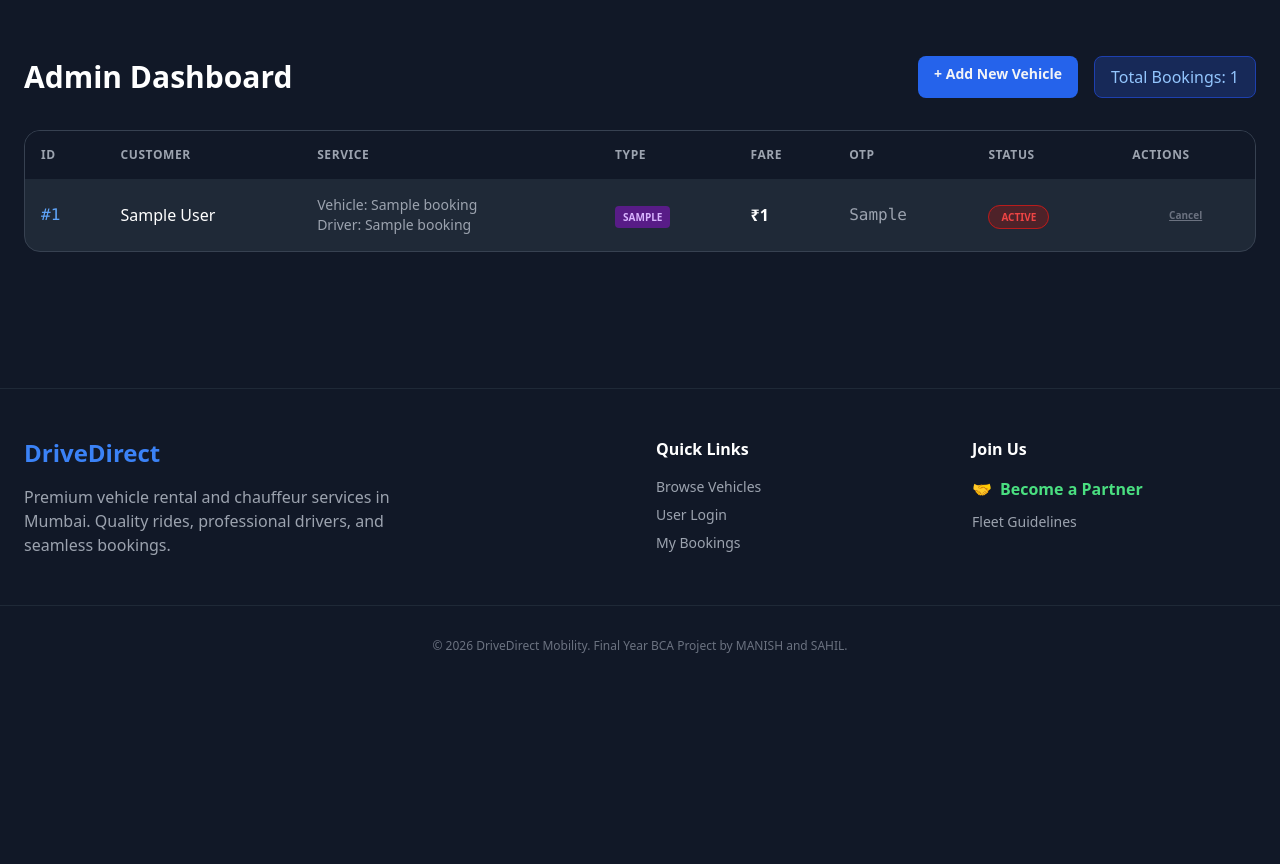
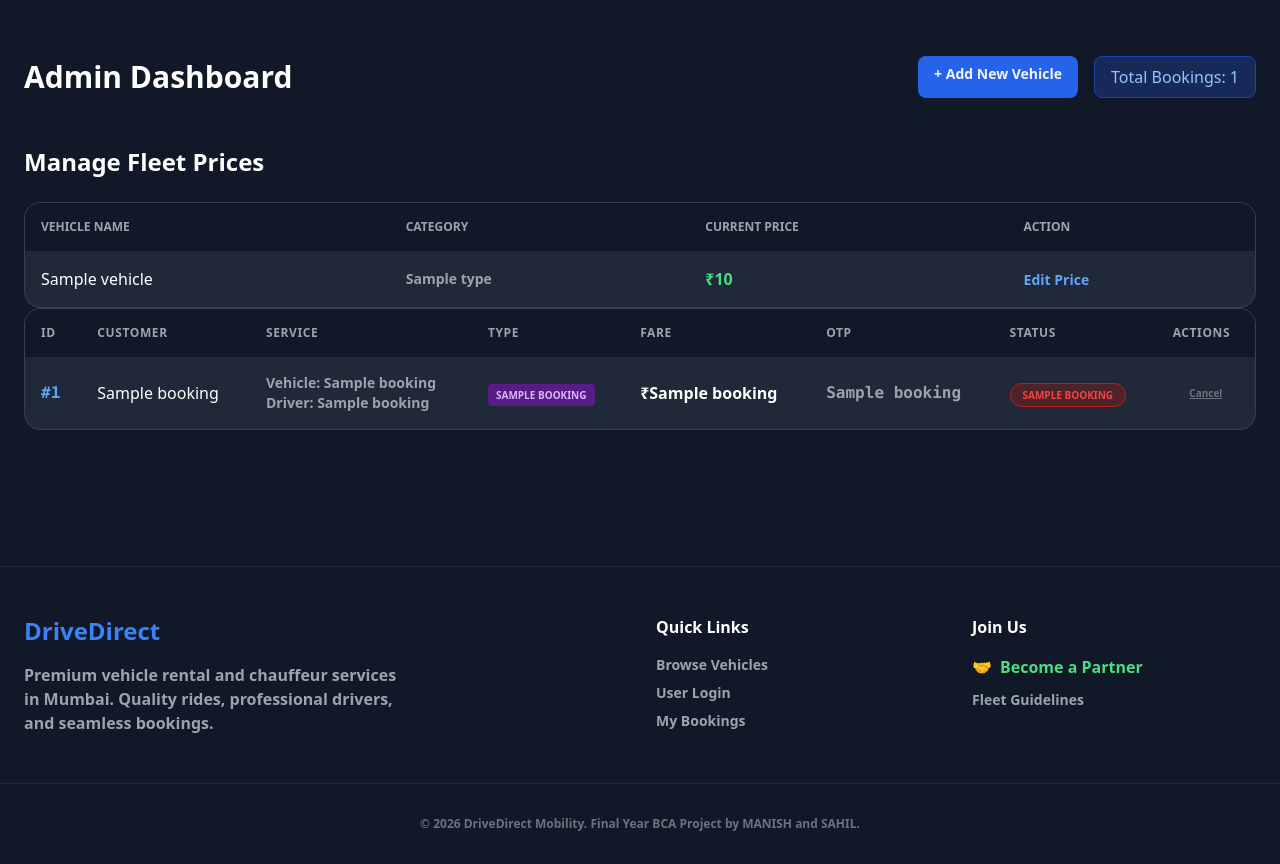
Before and after one commit to manishyadav-108/Final_Project, a Flask app: page /admin in a window 1280 px wide. Shown: the part 91-955 px from the top of the page. Before the commit the page ends 744 px from the top, so only its background shows below. Run offline with Flask 3, Linux system fonts and the light colour scheme; the visitor is signed in with stand-in values (Sample User, id 1); a database or web service that is not in the repository returns one stand-in record (values such as "Sample title"); some libraries are stand-ins or nearby versions.

Commit message:
change_price

```diff
--- a/app.py
+++ b/app.py
@@ -144,31 +144,33 @@ def confirm_booking():
 
 @app.route('/admin')
 def admin_dashboard():
-    # ... security check ...
+    if not session.get('is_admin'):
+        return redirect(url_for('login'))
+
     conn = get_db_connection()
     cur = conn.cursor()
 
+    # 1. Fetch all bookings
     cur.execute("""
-        SELECT b.booking_id,    -- Index 0
-        u.full_name,     -- Index 1
-        v.name,          -- Index 2
-        d.name,          -- Index 3
-        b.booking_type,  -- Index 4
-        b.total_price,   -- Index 5
-        b.status,        -- Index 6
-        b.booking_otp    -- Index 7
-    FROM Bookings b
+        SELECT b.booking_id, u.full_name, COALESCE(v.name, 'N/A'), COALESCE(d.name, 'N/A'),
+               b.booking_type, b.total_price, b.status, b.booking_otp
+        FROM Bookings b
         JOIN Users u ON b.user_id = u.user_id
         LEFT JOIN Vehicles v ON b.vehicle_id = v.vehicle_id
         LEFT JOIN Drivers d ON b.driver_id = d.driver_id
         ORDER BY b.booking_id DESC
     """)
+    all_bookings = cur.fetchall()
 
-    all_bookings = cur.fetchall()
+    # 2. NEW: Fetch all vehicles so we can edit prices
+    cur.execute("SELECT vehicle_id, name, price_per_day, type FROM Vehicles ORDER BY name")
+    all_vehicles = cur.fetchall()
 
     cur.close()
     conn.close()
-    return render_template('admin.html', bookings=all_bookings)
+
+    # 3. Send BOTH bookings and vehicles to the template
+    return render_template('admin.html', bookings=all_bookings, vehicles=all_vehicles)
 
 @app.route('/admin/add-vehicle', methods=['GET', 'POST'])
 def add_vehicle():
@@ -340,5 +342,28 @@ def report_issue(booking_id):
 
     return render_template('report.html', booking_id=booking_id)
 
+@app.route('/admin/edit-vehicle/<int:v_id>', methods=['GET', 'POST'])
+def edit_vehicle(v_id):
+    if not session.get('is_admin'): return redirect(url_for('login'))
+
+    conn = get_db_connection()
+    cur = conn.cursor()
+
+    if request.method == 'POST':
+        new_price = request.form['price']
+        cur.execute("UPDATE Vehicles SET price_per_day = %s WHERE vehicle_id = %s", (new_price, v_id))
+        conn.commit()
+        cur.close()
+        conn.close()
+        flash("Price updated successfully!", "success")
+        return redirect(url_for('admin_dashboard'))
+
+    # Fetch current details to show in the form
+    cur.execute("SELECT name, price_per_day FROM Vehicles WHERE vehicle_id = %s", (v_id,))
+    vehicle = cur.fetchone()
+    cur.close()
+    conn.close()
+    return render_template('edit_vehicle.html', vehicle=vehicle, v_id=v_id)
+
 if __name__ == '__main__':
     app.run(debug=True)
--- a/templates/admin.html
+++ b/templates/admin.html
@@ -9,9 +9,35 @@
             </a>
             <span class="bg-blue-900/50 text-blue-300 px-4 py-2 rounded-lg border border-blue-800">Total Bookings: {{ bookings|length }}</span>
         </div>
+
     </div>
-
-
+    <b>
+    <h3 class="text-2xl font-bold text-white mt-12 mb-6">Manage Fleet Prices</h3>
+    <div class="bg-gray-800 rounded-2xl border border-gray-700 overflow-hidden">
+        <table class="w-full text-left">
+            <thead class="bg-gray-900 text-gray-400 text-xs uppercase font-bold">
+                <tr>
+                    <th class="p-4">Vehicle Name</th>
+                    <th class="p-4">Category</th>
+                    <th class="p-4">Current Price</th>
+                    <th class="p-4">Action</th>
+                </tr>
+            </thead>
+            <tbody class="divide-y divide-gray-700">
+                {% for v in vehicles %} <tr class="hover:bg-gray-750 transition">
+                    <td class="p-4 text-white font-medium">{{ v[1] }}</td>
+                    <td class="p-4 text-gray-400 text-sm">{{ v[3] }}</td>
+                    <td class="p-4 text-green-400 font-bold">₹{{ v[2] }}</td>
+                    <td class="p-4">
+                        <a href="/admin/edit-vehicle/{{ v[0] }}" class="text-blue-400 hover:underline text-sm font-bold">
+                            Edit Price
+                        </a>
+                    </td>
+                </tr>
+                {% endfor %}
+            </tbody>
+        </table>
+    </div>
     <div class="bg-gray-800 rounded-2xl border border-gray-700 overflow-hidden">
         <table class="w-full text-left border-collapse">
             <thead class="bg-gray-900 text-gray-400 uppercase text-xs tracking-wider font-bold">
```
Also changed, not shown: templates/edit_vehicle.html (added, +18 -0 lines).
